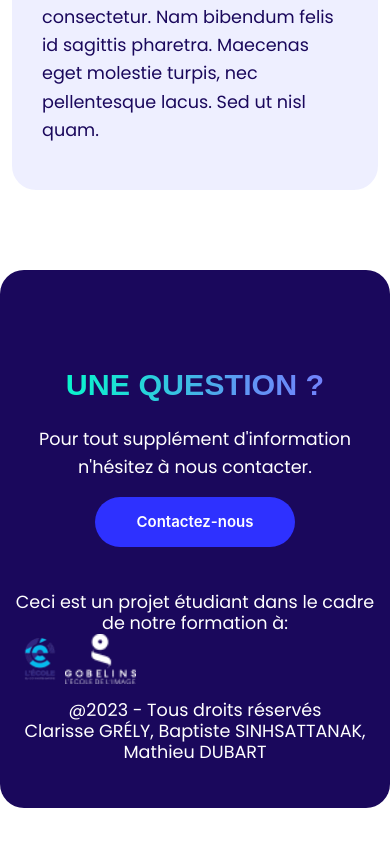
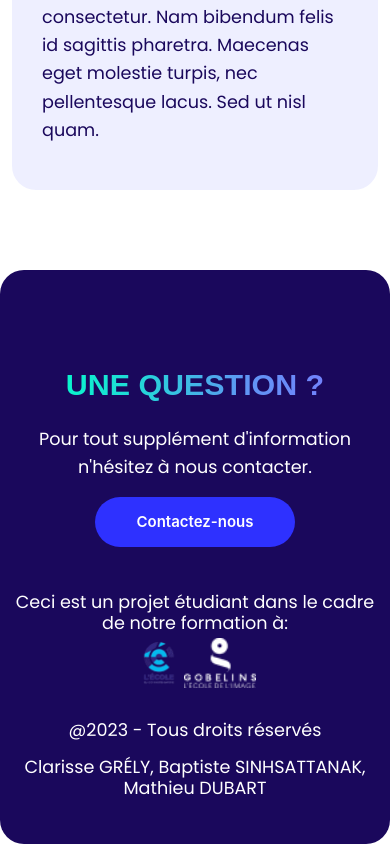
Before and after one commit to MathieuDubart/owl-website, a Vue app: page / in a window 390 px wide. Shown: the part 5651-6495 px from the top of the page. Before the commit the page ends 6459 px from the top, so only its background shows below. Built offline with nearby package versions, Linux system fonts and the light colour scheme; a web font is replaced by a local one.

Commit message:
fixing margin sizes in footer

```diff
--- a/src/assets/main.css
+++ b/src/assets/main.css
@@ -553,6 +553,12 @@ a.link:hover{
     flex-direction: column;
     align-items: center;
   }
+  .footer-mentions .school-mentions .logo-row {
+    display: flex;
+    flex-direction: row;
+    justify-content: center;
+    margin-top: calc(var(--margin-top)/2);
+  }
   .footer-mentions .school-mentions img, .footer-mentions .school-mentions .logo-gobelins{
     max-width: 80px;
     width: auto;
@@ -563,4 +569,7 @@ a.link:hover{
     justify-content: center;
     align-items: center;
   }
+  .footer-mentions .school-mentions, .footer .footer-mentions .legal-mentions, .footer-mentions .names {
+    margin-bottom: calc(var(--margin-bottom));
+  }
 }
```
